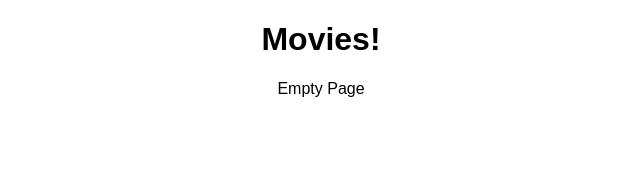
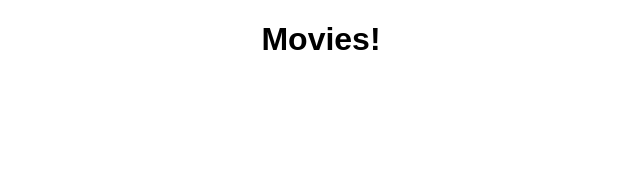
Before and after one commit to Emmasong34/movie-sagas, a React (Create React App) app: page / in a window 1280 px wide. Shown: the top 170 px of the page, without its empty margins (319-959 px from the left). Built offline with nearby package versions, Linux system fonts and the light colour scheme.

Commit message:
routes to components created

```diff
--- a/src/components/App/App.js
+++ b/src/components/App/App.js
@@ -18,7 +18,6 @@ class App extends Component {
         <Route exact path="/addMovie" component={AddMovie}/>
           {/* ADD PAGES! */}
         </Router>
-        <p>Empty Page</p>
         </div>
     );
   }
```
